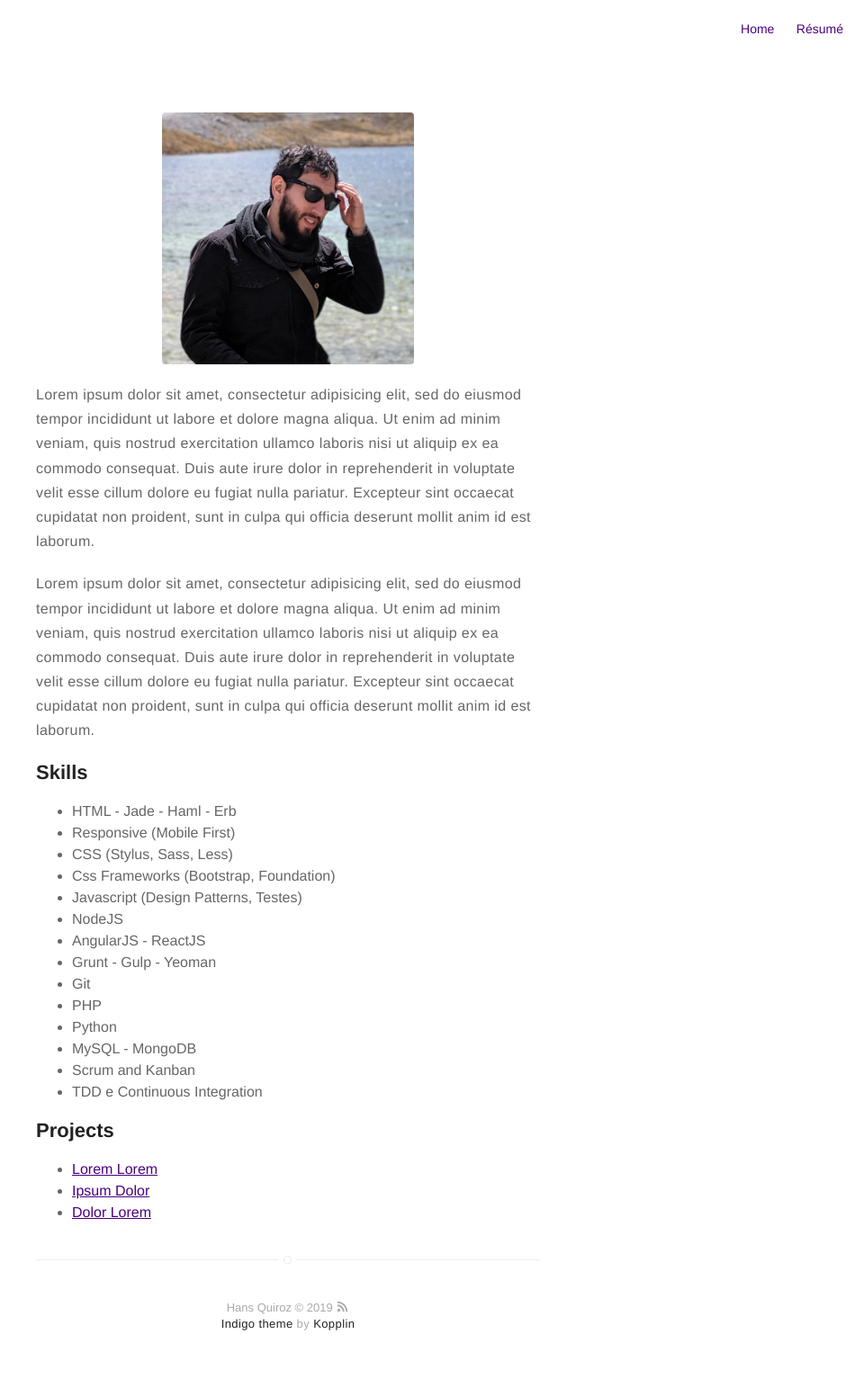
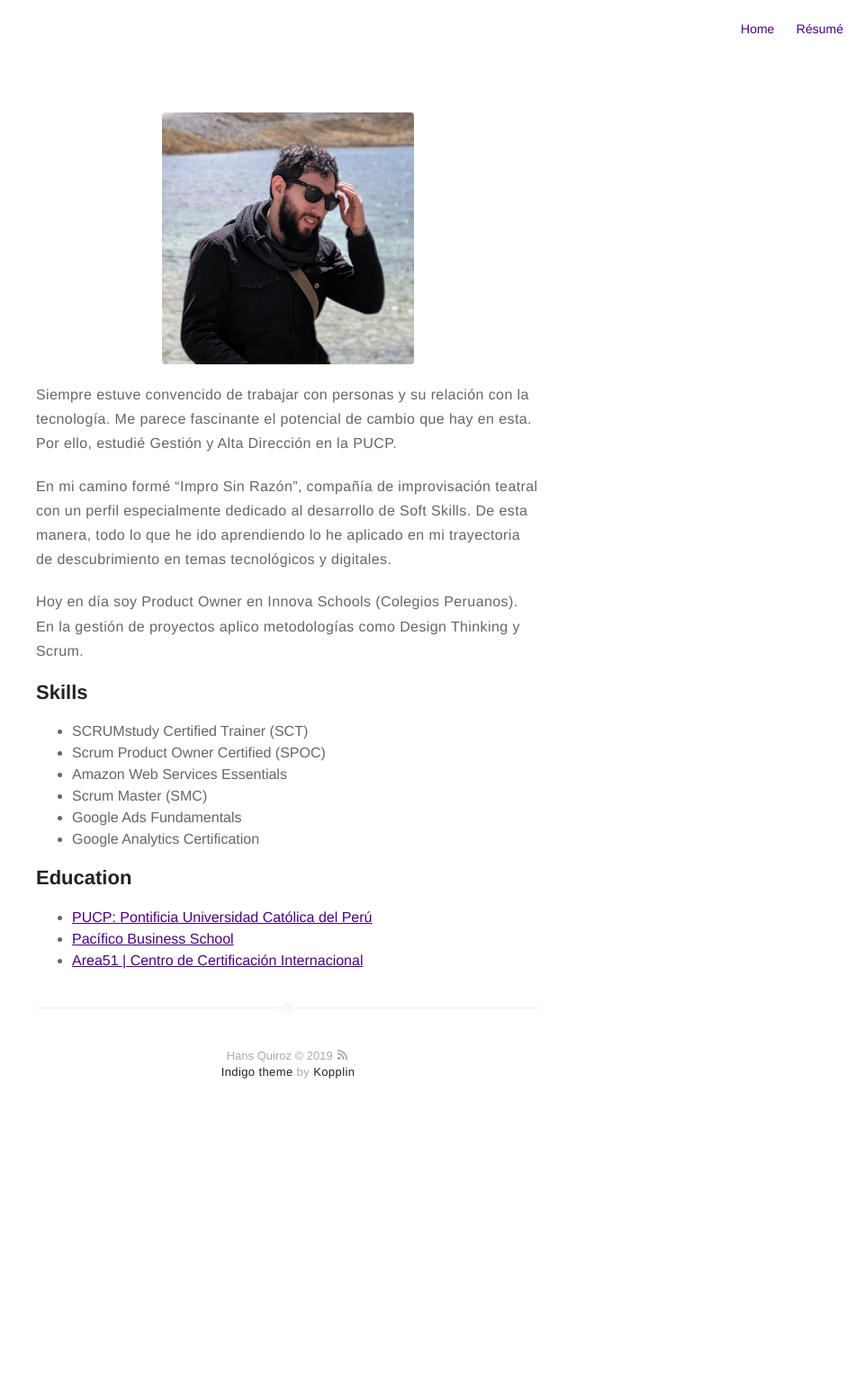
Before and after one commit to NoviZXC/BioPage, a Jekyll site: the page built from about.md, in a window 1280 px wide. Shown: the whole page at 90% size, without its empty margins (320-1280 px from the left). Built offline with Jekyll 4.4.1, drawn with Linux system fonts in a browser that asks for light colours; after the commit the page ends 1263 px from its top, so only the background shows below that.

Commit message:
Info about

```diff
--- a/about.md
+++ b/about.md
@@ -4,43 +4,28 @@ layout: page
 ---
 ![Profile Image]({{ site.url }}/{{ site.picture }})
 
-<p>Lorem ipsum dolor sit amet, consectetur adipisicing elit, sed do eiusmod
-tempor incididunt ut labore et dolore magna aliqua. Ut enim ad minim veniam,
-quis nostrud exercitation ullamco laboris nisi ut aliquip ex ea commodo
-consequat. Duis aute irure dolor in reprehenderit in voluptate velit esse
-cillum dolore eu fugiat nulla pariatur. Excepteur sint occaecat cupidatat non
-proident, sunt in culpa qui officia deserunt mollit anim id est laborum.</p>
+<p>Siempre estuve convencido de trabajar con personas y su relación con la tecnología. Me parece fascinante el potencial de cambio que hay en esta. Por ello, estudié Gestión y Alta Dirección en la PUCP. </p>
 
-<p>Lorem ipsum dolor sit amet, consectetur adipisicing elit, sed do eiusmod
-tempor incididunt ut labore et dolore magna aliqua. Ut enim ad minim veniam,
-quis nostrud exercitation ullamco laboris nisi ut aliquip ex ea commodo
-consequat. Duis aute irure dolor in reprehenderit in voluptate velit esse
-cillum dolore eu fugiat nulla pariatur. Excepteur sint occaecat cupidatat non
-proident, sunt in culpa qui officia deserunt mollit anim id est laborum.</p>
+<p>En mi camino formé “Impro Sin Razón”, compañía de improvisación teatral con un perfil especialmente dedicado al desarrollo de Soft Skills. De esta manera, todo lo que he ido aprendiendo lo he aplicado en mi trayectoria de descubrimiento en temas tecnológicos y digitales. </p>
+
+<p>Hoy en día soy Product Owner en Innova Schools (Colegios Peruanos). En la gestión de proyectos aplico metodologías como Design Thinking y Scrum. </p>
+
 
 <h2>Skills</h2>
 
 <ul class="skill-list">
-	<li>HTML - Jade - Haml - Erb</li>
-	<li>Responsive (Mobile First)</li>
-	<li>CSS (Stylus, Sass, Less)</li>
-	<li>Css Frameworks (Bootstrap, Foundation)</li>
-	<li>Javascript (Design Patterns, Testes)</li>
-	<li>NodeJS</li>
-	<li>AngularJS - ReactJS</li>
-	<li>Grunt - Gulp - Yeoman</li>
-	<li>Git</li>
-	<li>PHP</li>
-	<li>Python</li>
-	<li>MySQL - MongoDB</li>
-	<li>Scrum and Kanban</li>
-	<li>TDD e Continuous Integration</li>
+	<li>SCRUMstudy Certified Trainer (SCT)</li>
+	<li>Scrum Product Owner Certified (SPOC)</li>
+	<li>Amazon Web Services Essentials</li>
+	<li>Scrum Master (SMC)</li>
+	<li>Google Ads Fundamentals</li>
+	<li>Google Analytics Certification</li>
 </ul>
 
-<h2>Projects</h2>
+<h2>Education</h2>
 
 <ul>
-	<li><a href="https://github.com/">Lorem Lorem</a></li>
-	<li><a href="https://github.com/">Ipsum Dolor</a></li>
-	<li><a href="https://github.com/">Dolor Lorem</a></li>
+	<li><a href="https://www.pucp.edu.pe/">PUCP: Pontificia Universidad Católica del Perú</a></li>
+	<li><a href="https://pbs.edu.pe/default.aspx">Pacífico Business School</a></li>
+	<li><a href="https://area51.pe/">Area51 | Centro de Certificación Internacional</a></li>
 </ul>
```
